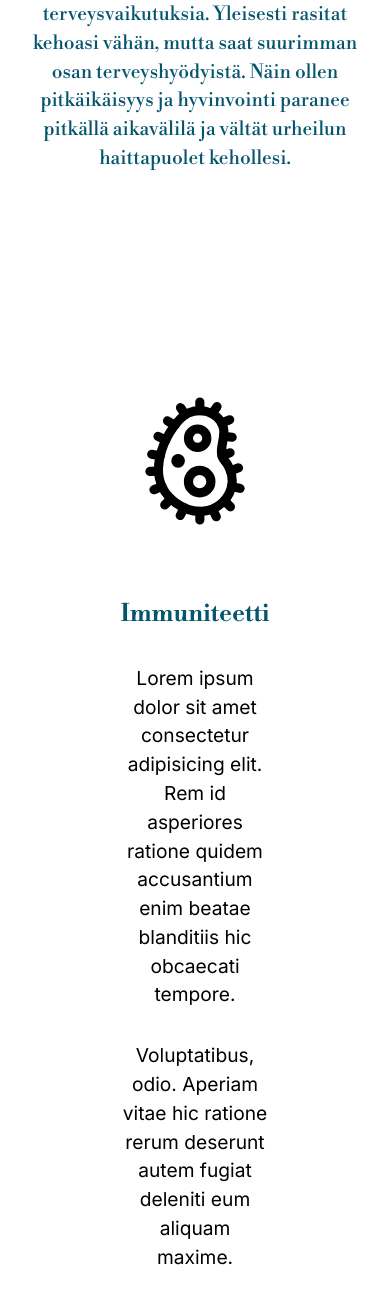
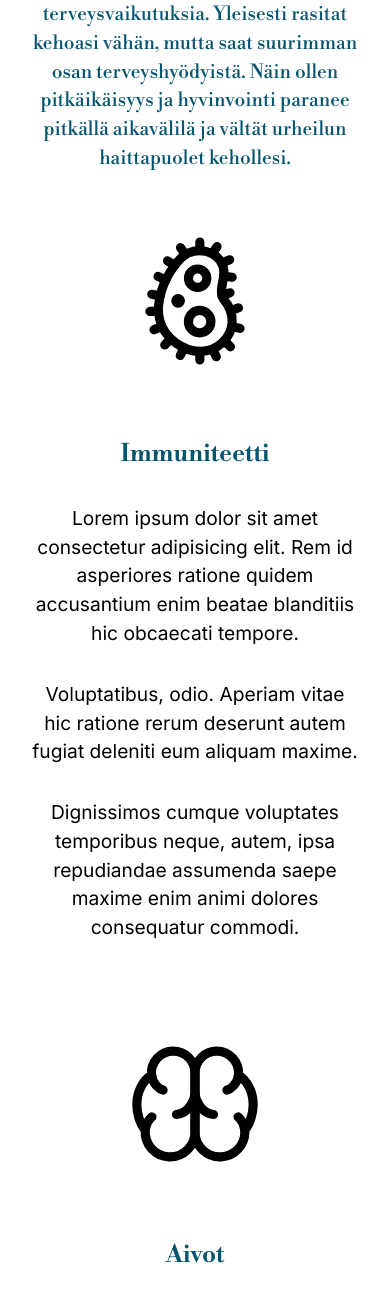
Before and after one commit to TiiaSelin/slowrun, a Django app: page / in a window 390 px wide. Shown: the part 600-1900 px from the top of the page. Run offline with Django 5.2, Linux system fonts and the light colour scheme; data that the repository does not hold is empty.

Commit message:
Update style-mobile.css

```diff
--- a/static/styles/style-mobile.css
+++ b/static/styles/style-mobile.css
@@ -212,4 +212,9 @@
   span {
     margin: 5px !important;
   }
+
+
+  .container-mihin-vaikuttaa {
+    padding: 0;
 }
+}
```
